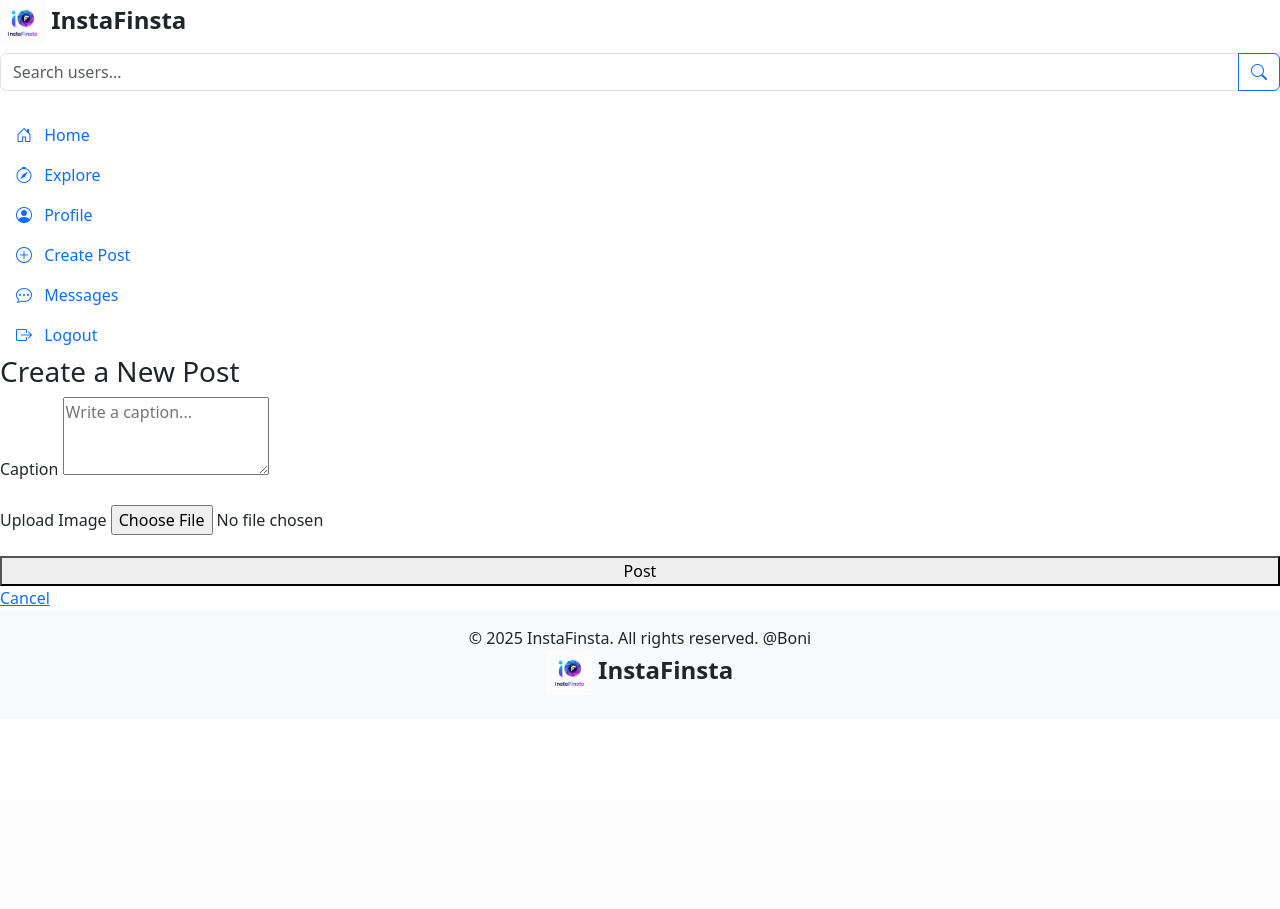
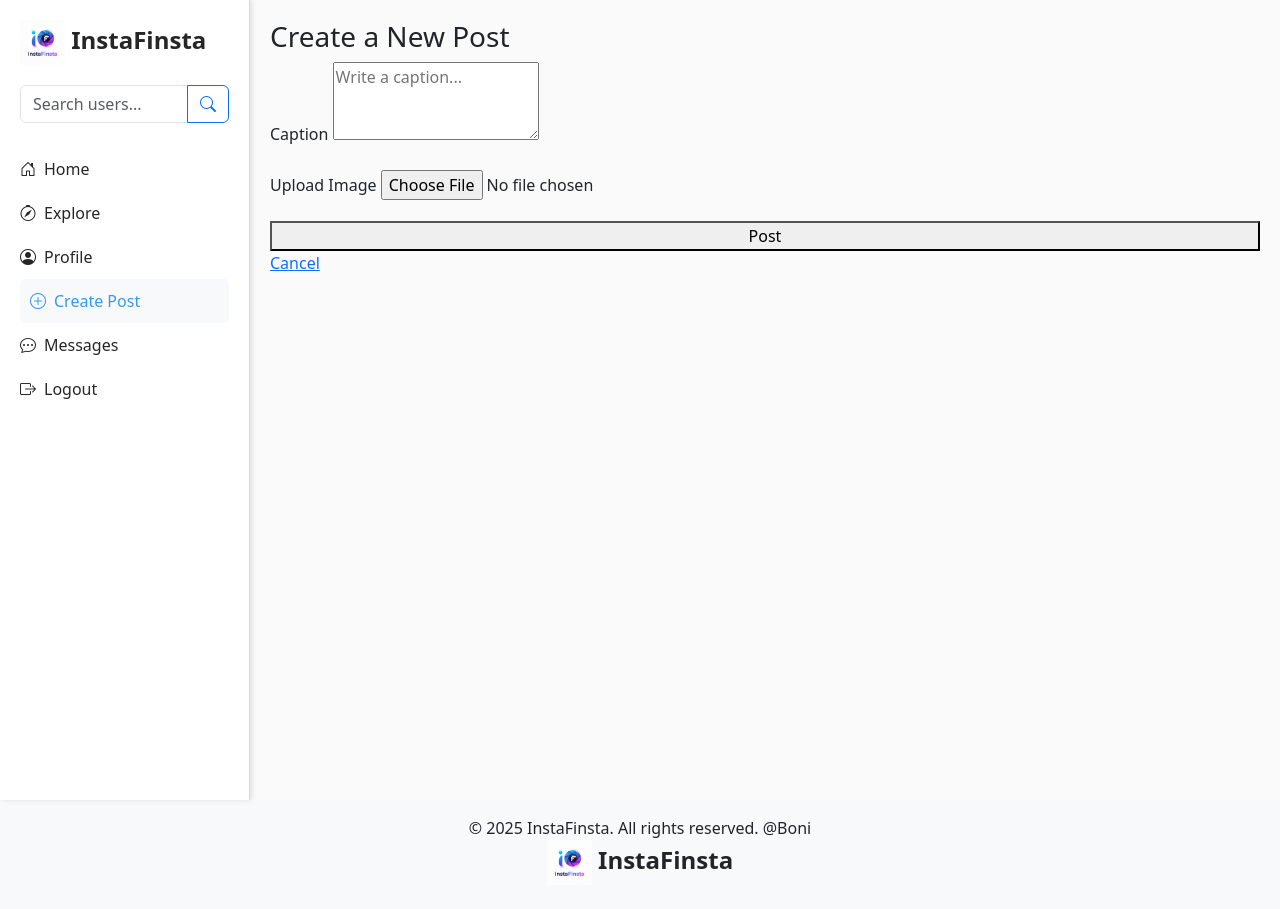
Before and after one commit to 1155-boni/network, a Django app: page /post/ in a window 1280 px wide. Before the commit the page ends 686 px from the top, so only its background shows below. Run offline with Django 5.2, Linux system fonts and the light colour scheme; the visitor is signed in with stand-in values (Sample User, id 1); data that the repository does not hold is empty; some libraries are stand-ins or nearby versions.

Commit message:
Add sidebar styling and layout adjustments to base.html

```diff
--- a/instafinsta/templates/base.html
+++ b/instafinsta/templates/base.html
@@ -16,6 +16,55 @@
 /* Global Styles */
 * {
   box-sizing: border-box;
+}
+
+/* Sidebar Styling */
+.sidebar {
+  position: fixed;
+  left: 0;
+  top: 0;
+  width: 250px;
+  height: 100vh;
+  background-color: #fff;
+  border-right: 1px solid #dbdbdb;
+  padding: 20px;
+  overflow-y: auto;
+  z-index: 1000;
+  box-shadow: 2px 0 5px rgba(0,0,0,0.1);
+}
+
+.sidebar h4 {
+  margin-bottom: 20px;
+  color: #262626;
+}
+
+.sidebar .search-box {
+  margin-bottom: 20px;
+}
+
+.sidebar .nav-link {
+  color: #262626;
+  padding: 10px 0;
+  text-decoration: none;
+  display: flex;
+  align-items: center;
+  transition: color 0.3s ease;
+}
+
+.sidebar .nav-link:hover,
+.sidebar .nav-link.active {
+  color: #3897f0;
+  background-color: #f8f9fa;
+  border-radius: 5px;
+  padding-left: 10px;
+}
+
+/* Main Content */
+.content {
+  margin-left: 250px;
+  padding: 20px;
+  min-height: 100vh;
+  background-color: #fafafa;
 }
 
 /* Follow Button Styling */
@@ -72,13 +121,7 @@
 </head>
 <body>
 
-  <!-- Mobile Menu Toggle -->
-  <button class="mobile-menu-toggle d-md-none" id="mobile-menu-toggle">
-    <i class="bi bi-list"></i>
-  </button>
 
-  <!-- Sidebar Overlay for Mobile -->
-  <div class="sidebar-overlay d-md-none" id="sidebar-overlay"></div>
 
   <!-- Sidebar -->
   <div class="sidebar d-flex flex-column" id="sidebar">
```
